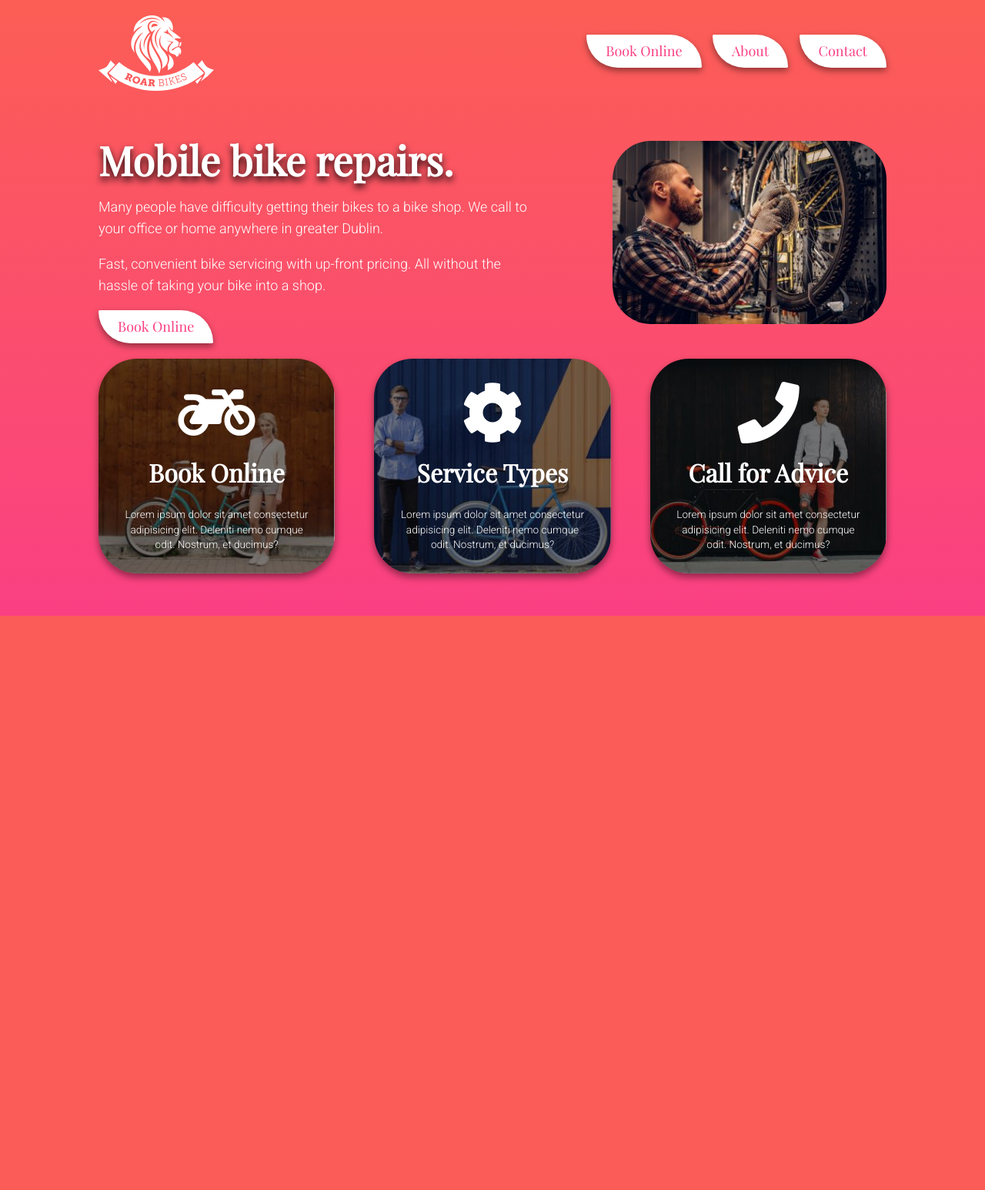
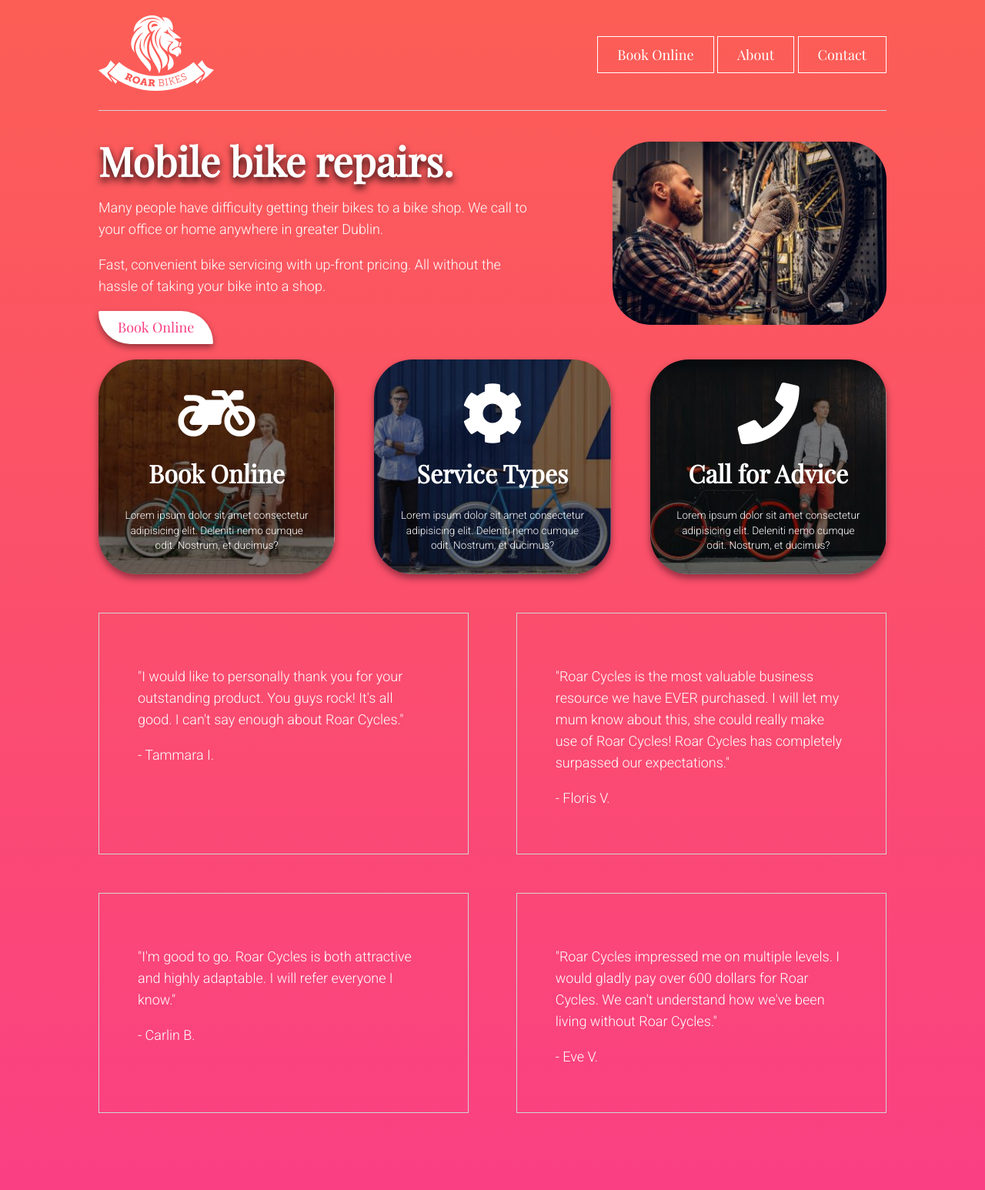
Before and after one commit to Ahmed-Nazeeh/Bike-Repair-Website-HTML-CSS, a PHP site: page / in a window 1280 px wide. Shown: the whole page at 77% size. Before the commit the page ends 800 px from the top, so only its background shows below. Run offline with PHP 8.4, Linux system fonts and the light colour scheme; some libraries are stand-ins or nearby versions.

Commit message:
63 64 add a horizontal rule , Making div tags wrap onto separate lines flexbox

```diff
--- a/index.html
+++ b/index.html
@@ -24,9 +24,9 @@
             </div>
 
             <nav>
-                <a href="#" class="mybutton">Book Online</a>
-                <a href="#" class="mybutton">About</a>
-                <a href="#" class="mybutton">Contact</a>
+                <a href="#" class="navbutton">Book Online</a>
+                <a href="#" class="navbutton">About</a>
+                <a href="#" class="navbutton">Contact</a>
             </nav>
         </header>
 
@@ -68,6 +68,36 @@
                 </a>
             </div>
         </div>
+
+        <div class="testimonials">
+            <div class="tbox">
+                <p>"I would like to personally thank you for your outstanding product. You guys rock! It's all good. I can't say
+                    enough about Roar Cycles."
+
+                </p>
+                <p>- Tammara I.</p>
+            </div>
+
+
+
+            <div class="tbox">
+                <p>"Roar Cycles is the most valuable business resource we have EVER purchased. I will let my mum know about this,
+                    she could really make use of Roar Cycles! Roar Cycles has completely surpassed our expectations."</p>
+                <p>- Floris V.</p>
+            </div>
+
+            <div class="tbox">
+                <p>
+                    "I'm good to go. Roar Cycles is both attractive and highly adaptable. I will refer everyone I know."</p>
+                <p>- Carlin B.</p>
+            </div>
+
+            <div class="tbox">
+                <p>"Roar Cycles impressed me on multiple levels. I would gladly pay over 600 dollars for Roar Cycles. We can't
+                    understand how we've been living without Roar Cycles." </p>
+                <p>- Eve V.</p>
+            </div>
+        </div>
     </div>
 </body>
 </html>
--- a/style.css
+++ b/style.css
@@ -1,5 +1,5 @@
 html {
-    height: 100%;
+
 }
 
 body {
@@ -27,7 +27,9 @@ header {
     justify-content: space-between;
     align-items: center;
     padding-top: 20px;
-    padding-bottom: 20px;}
+    padding-bottom: 20px;
+    border-bottom: 1px solid lightgrey;
+}
 
 main {
     min-height: 300px;
@@ -131,6 +133,25 @@ a.mybutton {
     border-radius: 50px;
 }
 
-nav a.mybutton {
-    margin-left: 10px;
+
+
+.navbutton {
+    border: 1px solid white;
+    padding: 11px 25px;
+    font-family: 'Playfair Display', serif;
 }
+
+.testimonials {
+    display: flex;
+    flex-wrap: wrap;
+    justify-content: space-between;
+    margin-bottom: 100px;
+}
+
+.tbox {
+    width: 47%;
+    padding: 50px;
+    border: 1px solid lightgrey;
+    box-sizing: border-box;
+    margin-top: 50px;
+}
```
